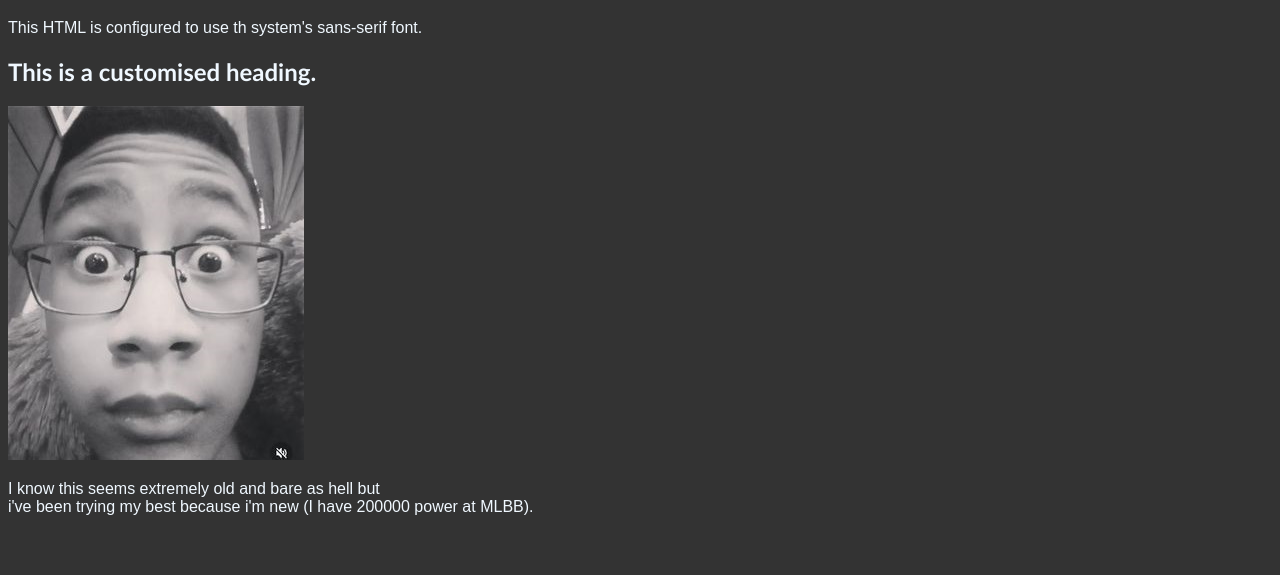
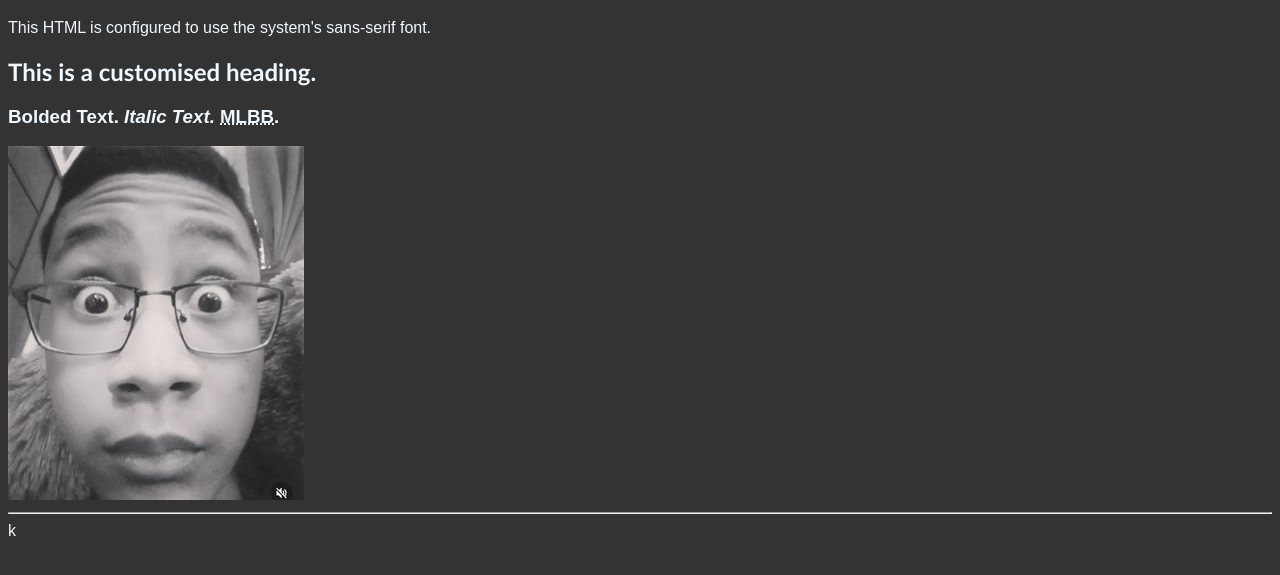
Before and after one commit to MLito747/maamaaaahakubakaljadiprogamer, a plain HTML site: page index.html in a window 1280 px wide. Shown: the part 61-636 px from the top of the page. Drawn offline with Linux system fonts and the light colour scheme.

Commit message:
new update

```diff
--- a/index.html
+++ b/index.html
@@ -17,11 +17,12 @@
 </head>
 <body>
     <h1>This is the Heading of this HTML file.</h1>
-    <p>This HTML is configured to use th system's sans-serif font.</p>
-    <h2 style="font: size 22px;px; font-family:'Trebuchet MS', serif;">
+    <p>This HTML is configured to use the system's sans-serif font.</p>
+    <h2 style="font: size 22px; font-family:'Trebuchet MS', serif;">
         This is a customised heading.
     </h2>
+    <h3><b>Bolded Text.</b> <i>Italic Text.</i> <abbr title="Mobile Legends: Bang Bang">MLBB</abbr>.</h3>
     <img src="imgsrc.jpg">
-    <p>I know this seems extremely old and bare as hell but<br> i've been trying my best because i'm new (I have 200000 power at MLBB).</p>
+    <hr>k</hr>
 </body>
 </html>
```
